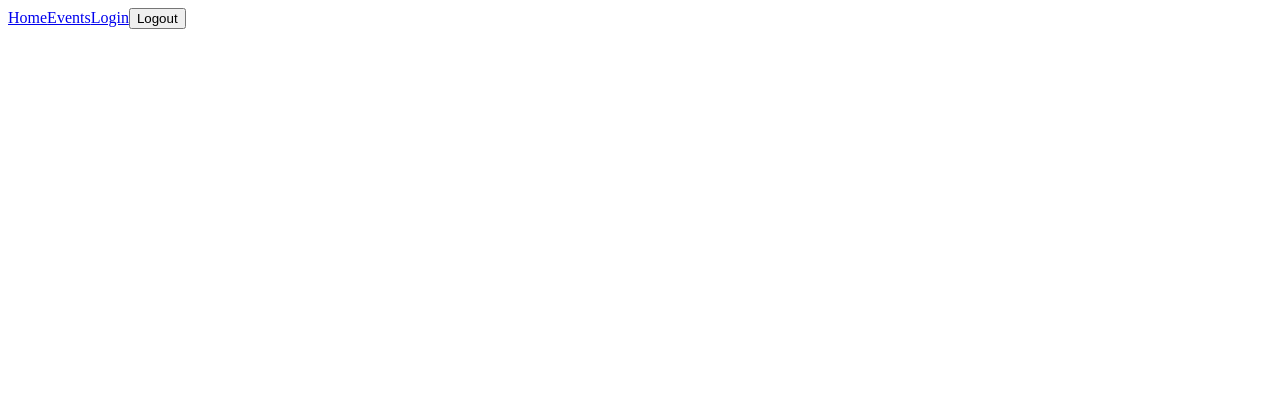
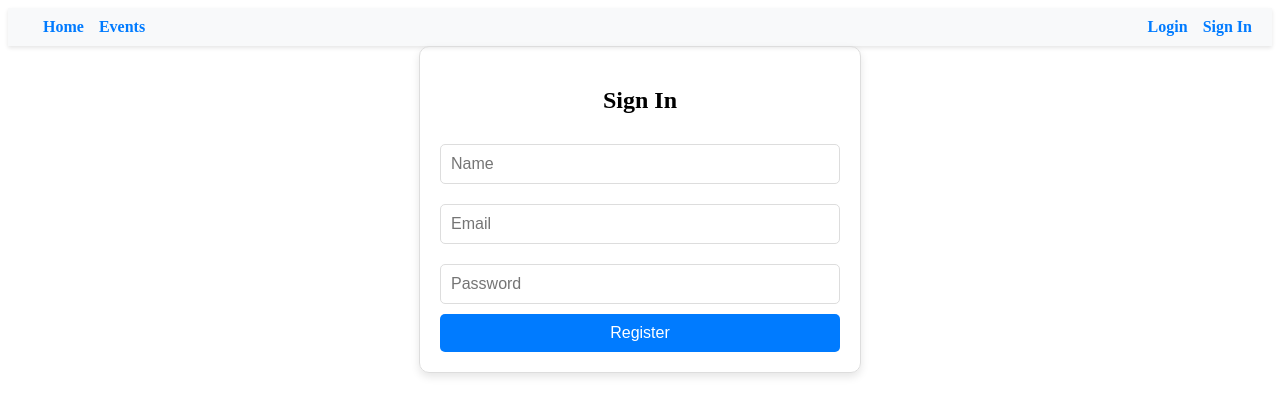
Before and after one commit to bhattpoornima/finalfrontend, a React (Create React App) app: page /register in a window 1280 px wide. Shown: the top 416 px of the page. Built offline with nearby package versions, Linux system fonts and the light colour scheme; no server answers.

Commit message:
added signin button

```diff
--- a/src/App.js
+++ b/src/App.js
@@ -3,6 +3,7 @@ import { BrowserRouter as Router, Route, Routes } from 'react-router-dom';
 import Navbar from './components/Navbar';
 import HomePage from './pages/HomePage';
 import LoginPage from './pages/LoginPage';
+import SignInPage from './pages/SignInPage'; // Import SignInPage
 import EventForm from './components/EventForm';
 import MyEventsPage from './pages/MyEventsPage'; // Import MyEventsPage
 
@@ -14,6 +15,7 @@ const App = () => {
         {/* Updated route syntax */}
         <Route path="/" element={<HomePage />} />
         <Route path="/login" element={<LoginPage />} />
+        <Route path="/register" element={<SignInPage />} />
         <Route path="/events/add" element={<EventForm isEdit={false} />} />
         <Route path="/events/:id/edit" element={<EventForm isEdit={true} />} />
         <Route path="/my-events" element={<MyEventsPage />} />
--- a/src/components/Navbar.js
+++ b/src/components/Navbar.js
@@ -1,21 +1,64 @@
-// src/components/Navbar.js
 import React from 'react';
-import { Link } from 'react-router-dom';
+import { Link, useNavigate } from 'react-router-dom';
 
 const Navbar = () => {
+  const navigate = useNavigate();
+  const isLoggedIn = !!localStorage.getItem('token'); // Check if the user is logged in
+
   const handleLogout = () => {
-    localStorage.removeItem('token');
-    window.location.reload();
+    localStorage.removeItem('token'); // Clear the token
+    navigate('/'); // Redirect to home
   };
 
   return (
-    <nav>
-      <Link to="/">Home</Link>
-      <Link to="/events">Events</Link>
-      <Link to="/login">Login</Link>
-      <button onClick={handleLogout}>Logout</button>
+    <nav style={styles.navbar}>
+      <div style={styles.leftLinks}>
+        {/* Main Links */}
+        <Link to="/" style={styles.link}>Home</Link>
+        <Link to="/events" style={styles.link}>Events</Link>
+      </div>
+      <div style={styles.rightLinks}>
+        {!isLoggedIn ? (
+          <>
+            {/* Login and Register Links */}
+            <Link to="/login" style={styles.link}>Login</Link>
+            <Link to="/register" style={styles.link}>Sign In</Link>
+          </>
+        ) : (
+          <button onClick={handleLogout} style={styles.button}>Logout</button>
+        )}
+      </div>
     </nav>
   );
 };
 
+const styles = {
+  navbar: {
+    display: 'flex',
+    justifyContent: 'space-between',
+    padding: '10px 20px',
+    backgroundColor: '#f8f9fa',
+    boxShadow: '0 2px 4px rgba(0, 0, 0, 0.1)',
+  },
+  leftLinks: {
+    display: 'flex',
+  },
+  rightLinks: {
+    display: 'flex',
+  },
+  link: {
+    textDecoration: 'none',
+    color: '#007bff',
+    fontWeight: 'bold',
+    marginLeft: '15px',
+  },
+  button: {
+    background: 'none',
+    border: 'none',
+    color: '#007bff',
+    fontWeight: 'bold',
+    cursor: 'pointer',
+  },
+};
+
 export default Navbar;
--- /dev/null
+++ b/src/pages/SignInPage.js
@@ -0,0 +1,112 @@
+import React, { useState } from 'react';
+import { useNavigate } from 'react-router-dom';
+import { registerUser } from '../api';
+
+const SignInPage = () => {
+  const [name, setName] = useState('');
+  const [email, setEmail] = useState('');
+  const [password, setPassword] = useState('');
+  const [error, setError] = useState('');
+  const navigate = useNavigate();
+
+  const handleSignIn = async (e) => {
+    e.preventDefault();
+
+    const userData = { name, email, password };
+
+    try {
+      // Register the user via the API
+      const response = await registerUser(userData);
+
+      // Check if registration was successful
+      if (response.success) {
+        alert('Registration successful! Please log in.');
+        navigate('/login'); // Redirect to login page
+      } else {
+        // Show any error message from the backend
+        setError(response.message || 'Registration failed. Please try again.');
+      }
+    } catch (err) {
+      // If there's a validation error or server error, display the error message
+      if (err.response?.data?.errors) {
+        const errorMessages = err.response.data.errors
+          .map((error) => error.msg)
+          .join(', ');
+        setError(errorMessages);
+      } else {
+        setError(err.response?.data?.message || 'Server error occurred. Please try again.');
+      }
+    }
+  };
+
+  return (
+    <div style={styles.container}>
+      <h2>Sign In</h2>
+      {error && <p style={styles.error}>{error}</p>}
+      <form onSubmit={handleSignIn} style={styles.form}>
+        <input
+          type="text"
+          placeholder="Name"
+          value={name}
+          onChange={(e) => setName(e.target.value)}
+          required
+          style={styles.input}
+        />
+        <input
+          type="email"
+          placeholder="Email"
+          value={email}
+          onChange={(e) => setEmail(e.target.value)}
+          required
+          style={styles.input}
+        />
+        <input
+          type="password"
+          placeholder="Password"
+          value={password}
+          onChange={(e) => setPassword(e.target.value)}
+          required
+          style={styles.input}
+        />
+        <button type="submit" style={styles.button}>Register</button>
+      </form>
+    </div>
+  );
+};
+
+const styles = {
+  container: {
+    maxWidth: '400px',
+    margin: '0 auto',
+    textAlign: 'center',
+    padding: '20px',
+    border: '1px solid #ddd',
+    borderRadius: '10px',
+    boxShadow: '0px 4px 8px rgba(0,0,0,0.1)',
+  },
+  form: {
+    display: 'flex',
+    flexDirection: 'column',
+  },
+  input: {
+    margin: '10px 0',
+    padding: '10px',
+    fontSize: '16px',
+    border: '1px solid #ddd',
+    borderRadius: '5px',
+  },
+  button: {
+    backgroundColor: '#007bff',
+    color: '#fff',
+    padding: '10px',
+    fontSize: '16px',
+    border: 'none',
+    borderRadius: '5px',
+    cursor: 'pointer',
+  },
+  error: {
+    color: 'red',
+  },
+};
+
+export default SignInPage;
```
